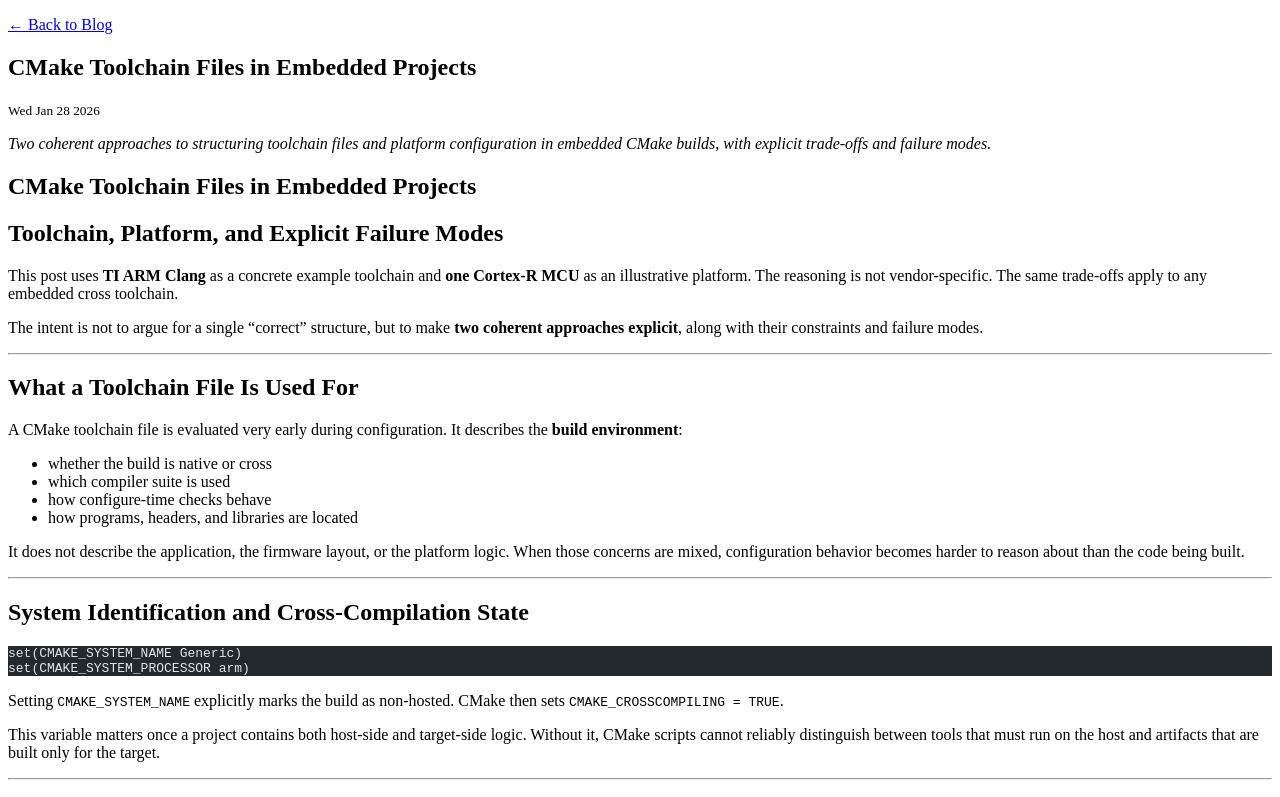
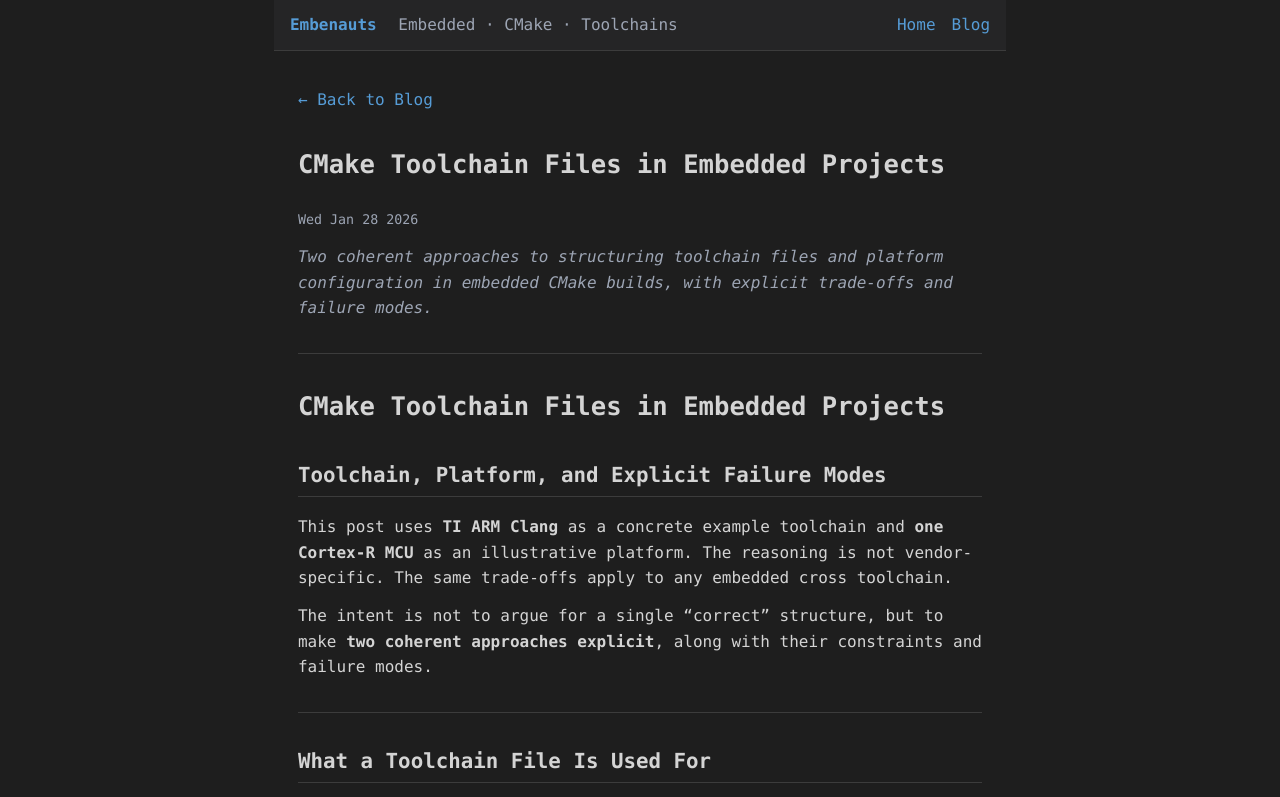
Before and after one commit to KKoovalsky/EmbenautsWebsite, an Astro site: page /blog/01_cmake_toolchain_embedded in a window 1280 px wide. Shown: the top 797 px of the page. Built offline with nearby package versions, Linux system fonts and the light colour scheme; Astro itself is replaced by a stand-in of ours.

Commit message:
Add a little bit of styling

```diff
--- /dev/null
+++ b/src/layouts/BaseLayout.astro
@@ -0,0 +1,36 @@
+---
+import '../styles/global.css';
+
+interface Props {
+  title: string;
+}
+
+const { title } = Astro.props;
+---
+
+<!DOCTYPE html>
+<html lang="en">
+  <head>
+    <meta charset="utf-8" />
+    <meta name="viewport" content="width=device-width, initial-scale=1" />
+    <title>{title}</title>
+  </head>
+  <body>
+    <header>
+      <div>
+        <strong style="color:var(--blue);">Embenauts</strong>
+        <span style="color:var(--muted); margin-left:0.75rem;">
+          Embedded · CMake · Toolchains
+        </span>
+      </div>
+      <nav>
+        <a href="/">Home</a>
+        <a href="/blog">Blog</a>
+      </nav>
+    </header>
+
+    <main>
+      <slot />
+    </main>
+  </body>
+</html>
--- a/src/pages/blog/[slug].astro
+++ b/src/pages/blog/[slug].astro
@@ -1,4 +1,5 @@
 ---
+import BaseLayout from '../../layouts/BaseLayout.astro';
 import { getCollection } from 'astro:content';
 
 export async function getStaticPaths() {
@@ -13,22 +14,13 @@ const { post } = Astro.props;
 const { Content } = await post.render();
 ---
 
-<html lang="en">
-  <head>
-    <meta charset="utf-8" />
-    <title>{post.data.title} | Embenauts</title>
-  </head>
-  <body>
-    <header>
-      <p><a href="/blog">← Back to Blog</a></p>
-    </header>
-
+<BaseLayout title={`${post.data.title} | Embenauts`}>
   <article>
+    <p><a href="/blog">&larr; Back to Blog</a></p>
     <h1>{post.data.title}</h1>
     <p><small>{post.data.date.toDateString()}</small></p>
     <p><em>{post.data.description}</em></p>
-
+    <hr />
     <Content />
   </article>
-  </body>
-</html>
+</BaseLayout>
--- /dev/null
+++ b/src/styles/global.css
@@ -0,0 +1,153 @@
+:root {
+  color-scheme: dark;
+
+  /* layout */
+  --max: 76ch;
+  --pad: 1.5rem;
+
+  /* CCS / Eclipse palette */
+  --bg: #1e1e1e;
+  --panel: #252526;
+  --fg: #d4d4d4;
+  --muted: #9da5b4;
+
+  --blue: #569cd6;
+  --yellow: #dcdcaa;
+  --orange: #ce9178;
+
+  --border: #3c3c3c;
+}
+
+* {
+  box-sizing: border-box;
+}
+
+html, body {
+  margin: 0;
+  padding: 0;
+  background: var(--bg);
+  color: var(--fg);
+  font-family:
+    ui-monospace,
+    SFMono-Regular,
+    Menlo,
+    Monaco,
+    Consolas,
+    "Liberation Mono",
+    monospace;
+  line-height: 1.6;
+}
+
+main {
+  max-width: var(--max);
+  margin: 0 auto;
+  padding: var(--pad);
+}
+
+/* Header - IDE toolbar */
+header {
+  display: flex;
+  justify-content: space-between;
+  align-items: center;
+  background: var(--panel);
+  border-bottom: 1px solid var(--border);
+  padding: 0.75rem 1rem;
+  max-width: var(--max);
+  margin: 0 auto;
+}
+
+header nav {
+  display: flex;
+  gap: 1rem;
+}
+
+/* Links */
+a {
+  color: var(--blue);
+  text-decoration: none;
+}
+
+a:hover {
+  text-decoration: underline;
+  text-decoration-color: var(--yellow);
+}
+
+/* Headings */
+h1, h2, h3 {
+  color: var(--fg);
+  font-weight: 600;
+  margin-top: 2rem;
+}
+
+h1 {
+  font-size: 1.6rem;
+}
+
+h2 {
+  font-size: 1.3rem;
+  border-bottom: 1px solid var(--border);
+  padding-bottom: 0.25rem;
+}
+
+h3 {
+  font-size: 1.1rem;
+}
+
+/* Code blocks - IDE editor pane */
+pre {
+  background: var(--panel);
+  border: 1px solid var(--border);
+  border-radius: 6px;
+  padding: 1rem;
+  overflow-x: auto;
+  margin: 1.5rem 0;
+}
+
+code {
+  color: var(--yellow);
+  font-size: 0.95em;
+}
+
+pre code {
+  color: var(--fg);
+}
+
+/* Lists & text */
+p {
+  margin: 0.75rem 0;
+}
+
+ul, ol {
+  margin: 0.75rem 0 0.75rem 1.25rem;
+}
+
+li {
+  margin: 0.25rem 0;
+}
+
+/* Horizontal rule */
+hr {
+  border: none;
+  border-top: 1px solid var(--border);
+  margin: 2rem 0;
+}
+
+/* Selection */
+::selection {
+  background: #264f78;
+}
+
+/* Strong/emphasis */
+strong {
+  color: var(--fg);
+  font-weight: 600;
+}
+
+em {
+  color: var(--muted);
+}
+
+/* Small text */
+small {
+  color: var(--muted);
+}
```
Also changed, not shown: src/pages/blog/index.astro (+11 -19 lines), src/pages/index.astro (+5 -15 lines). Lines whose indentation alone changed are shown as unchanged.
